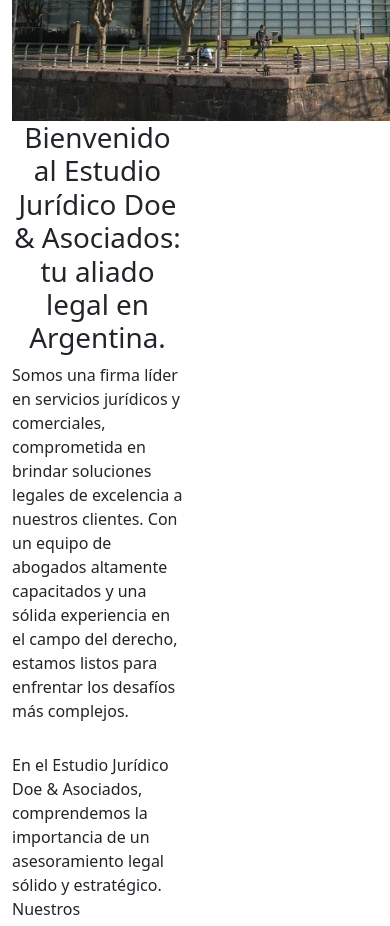
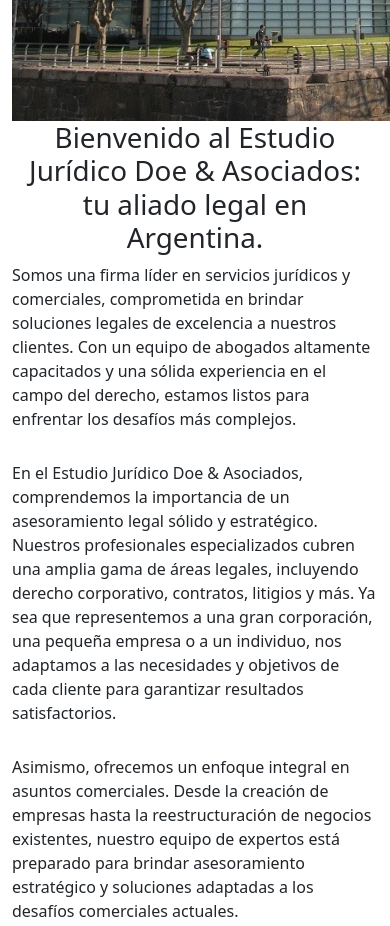
Before and after one commit to Lucianoluini/Final, a plain HTML site: page index.html in a window 390 px wide. Shown: the part 840-1766 px from the top of the page. Drawn offline with nearby package versions, Linux system fonts and the light colour scheme.

Commit message:
trabajandoBootstrap

```diff
--- a/styles.css
+++ b/styles.css
@@ -175,20 +175,3 @@ footer {
 	position: relative;
 	bottom: 0px;
 }
-@media (max-width: 767px) {
-    .col-sm-12 {
-		flex-basis: 100%;
-    }
-}
-
-@media (max-width: 575px) {
-    .col-md-6 {
-		flex-basis: 50%;
-    }
-}
-
-@media (max-width: 996px) {
-	.col-lg-4 ¨{
-		flex-basis: 33,33%;
-	}
-}
```
Also changed, not shown: README.md.
